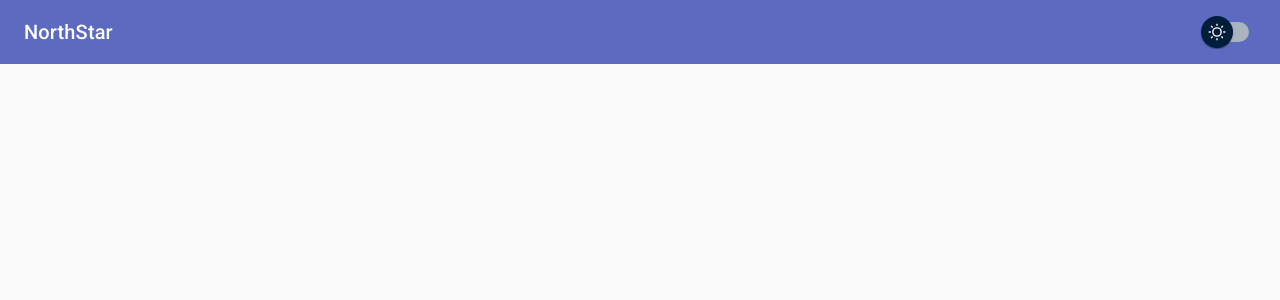
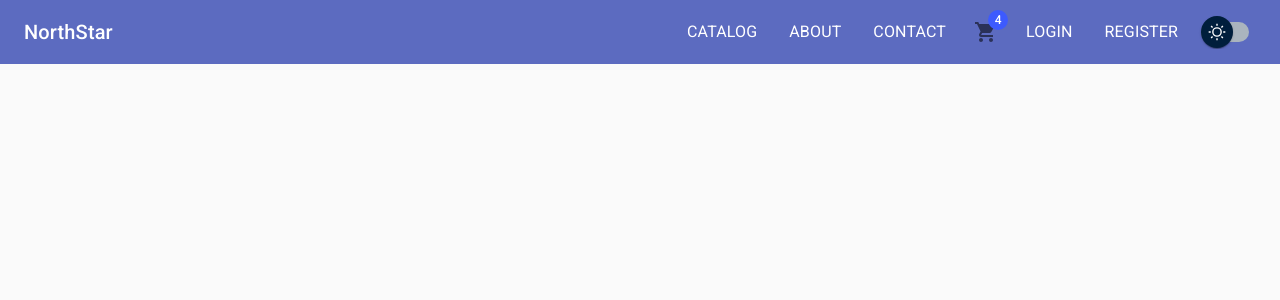
Before and after one commit to mariojackson/NorthStar, a React (Create React App) app in the folder client/: page /register in a window 1280 px wide. Shown: the top 300 px of the page. Built offline with nearby package versions, Linux system fonts and the light colour scheme.

Commit message:
Added navigation links

```diff
--- a/client/src/app/layout/App.tsx
+++ b/client/src/app/layout/App.tsx
@@ -1,7 +1,7 @@
 import { useState } from 'react';
 import { Route } from 'react-router-dom';
 import { Container, createTheme, CssBaseline, ThemeProvider } from '@mui/material';
-import { grey, indigo} from '@mui/material/colors';
+import { grey, indigo, lightGreen, pink } from '@mui/material/colors';
 
 import Header from './Header';
 import Catalog from '../../features/catalog/Catalog';
--- a/client/src/app/layout/Header.tsx
+++ b/client/src/app/layout/Header.tsx
@@ -1,4 +1,7 @@
-import { AppBar, Grid, Toolbar, Typography } from '@mui/material';
+import { NavLink } from 'react-router-dom';
+import { ShoppingCart } from '@mui/icons-material';
+import { AppBar, Badge, IconButton, List, ListItem, Toolbar, Typography } from '@mui/material';
+
 import DarkModeSwitch from '../../features/DarkModeSwitch';
 
 interface Props {
@@ -6,15 +9,63 @@ interface Props {
   handleDarkModeSwitch: () => void;
 }
 
+const centeredLinks = [
+  { title: 'catalog', path: '/catalog' },
+  { title: 'about', path: '/about' },
+  { title: 'contact', path: '/contact' }
+];
+
+const rightAlignedLinks = [
+  { title: 'login', path: '/login' },
+  { title: 'register', path: '/register' }
+];
+
 export default function Header({ darkMode, handleDarkModeSwitch }: Props) {
   return (
-    <AppBar position='static' sx={{ mb: 12 }} elevation={0}>
+    <AppBar position='static' sx={{ mb: 12, color: 'white' }} elevation={0}>
       <Toolbar>
-        <Typography variant='h6' style={{ flex: 1 }}>
+        <Typography
+          variant='h6'
+          style={{ flex: 1 }}
+          component={NavLink} to='/'
+          sx={{ textDecoration: 'none', color: 'white' }}>
           NorthStar
         </Typography>
 
+        <List sx={{ display: 'flex' }}>
+          {centeredLinks.map(({ title, path }) => (
+            <ListItem
+              component={NavLink}
+              to={path}
+              key={path}
+              sx={{color: 'inherit', typography: 'p'}}
+            >
+              {title.toUpperCase()}
+            </ListItem>
+          ))}
+        </List>
+
+        <IconButton size='large'>
+          <Badge badgeContent={4} color='secondary'>
+            <ShoppingCart />
+          </Badge>
+        </IconButton>
+
+        <List sx={{ display: 'flex' }}>
+          {rightAlignedLinks.map(({ title, path }) => (
+            <ListItem
+              component={NavLink}
+              to={path}
+              key={path}
+              sx={{color: 'inherit', typography: 'p'}}
+            >
+              {title.toUpperCase()}
+            </ListItem>
+          ))}
+        </List>
+
         <DarkModeSwitch checked={darkMode} onChange={handleDarkModeSwitch} />
+
       </Toolbar>
     </AppBar>
   )
```
